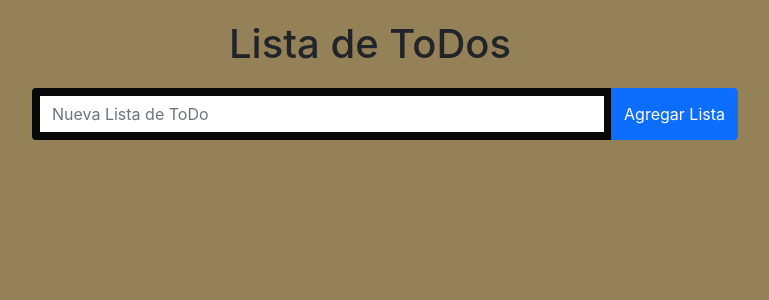
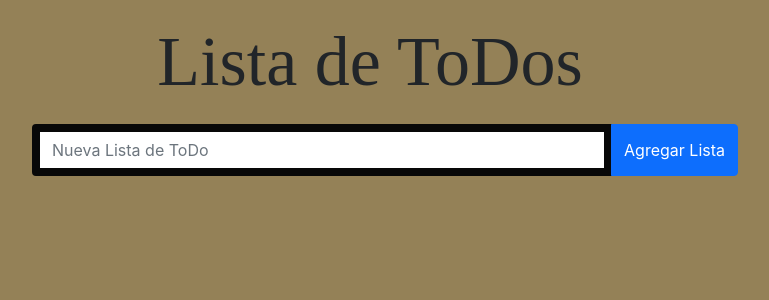
Before and after one commit to juantoro7295/Reto-final-Kata-FullStack, a React (Create React App) app in the folder frontend/: page / in a window 1280 px wide. Shown: the top 300 px of the page, without its empty margins (270-1039 px from the left). Built offline with nearby package versions, Linux system fonts and the light colour scheme; no server answers.

Commit message:
Frontend - Cambio visual
Se cambia el estilo y tamaño de un texto

```diff
--- a/frontend/src/index.css
+++ b/frontend/src/index.css
@@ -22,6 +22,8 @@ body{
 
 h1{
   margin: 20px;
+  font-family: 'Tangerine', serif;
+  font-size: 70px;
 }
 
 #inputList{
```
